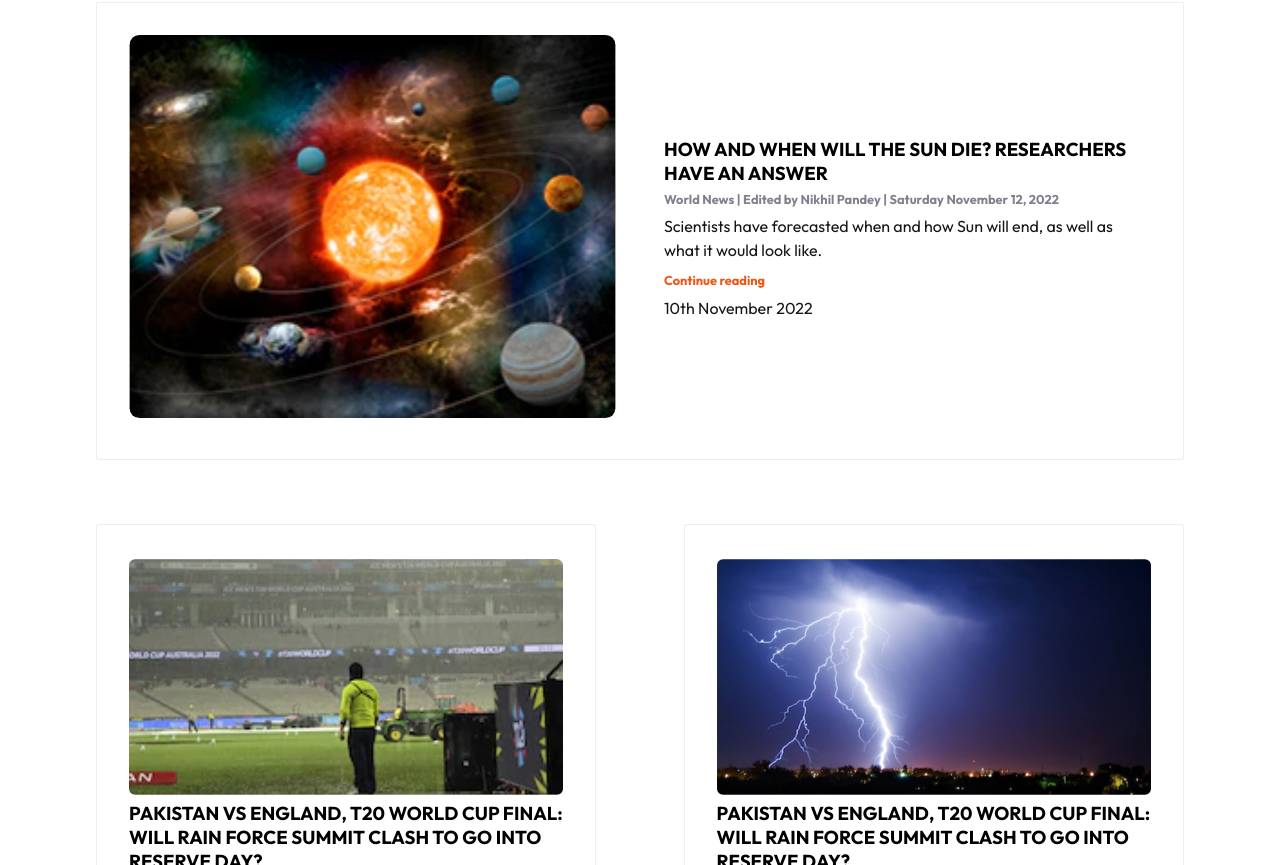
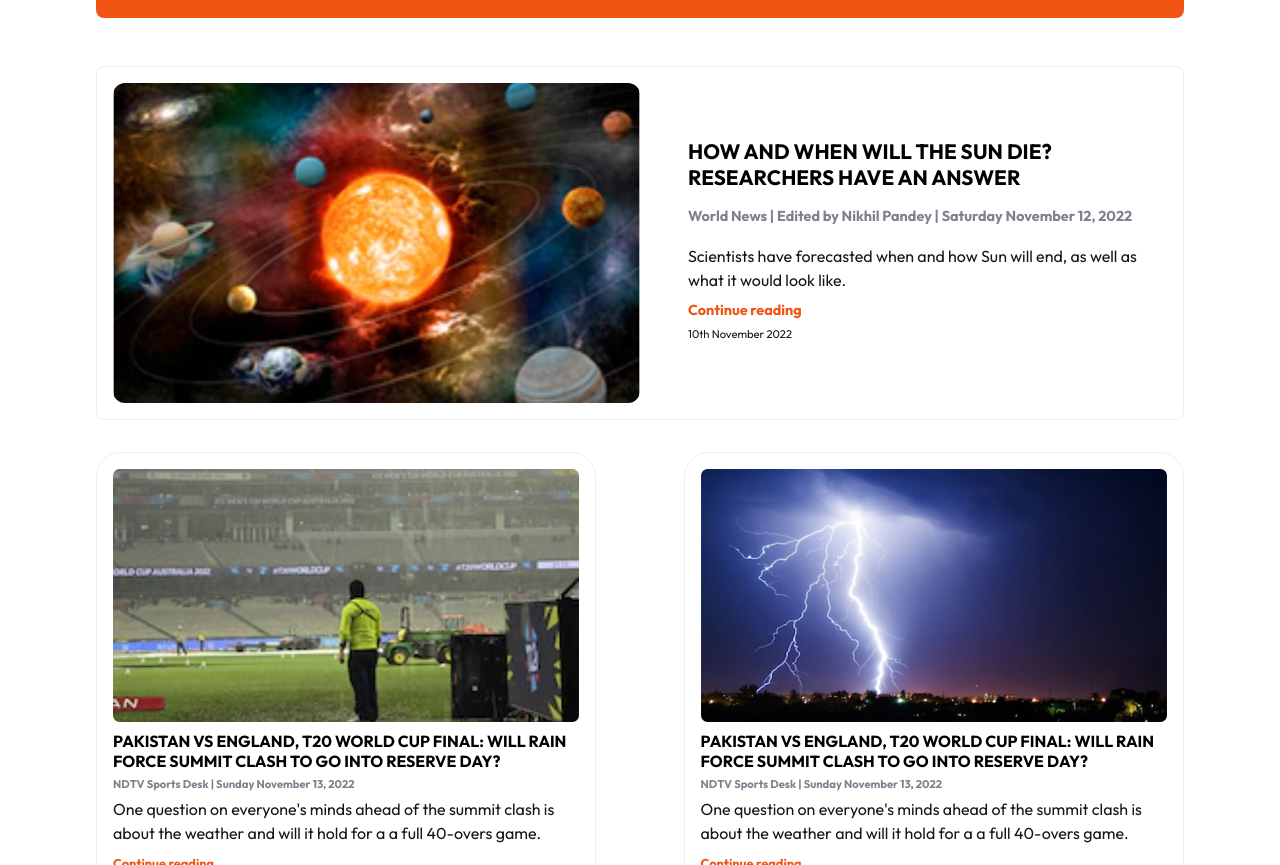
Before and after one commit to afolasope/weathery_news, a React (Create React App) app: page / in a window 1280 px wide. Shown: the part 595-1460 px from the top of the page. Built offline with nearby package versions, Linux system fonts and the light colour scheme.

Commit message:
style: cards fix

```diff
--- a/src/App.js
+++ b/src/App.js
@@ -11,7 +11,9 @@ import {
   logo,
   logoFooter,
   news1,
+  news1Vert,
   news2,
+  news2Vert,
   news3,
   news4,
   news5,
@@ -54,12 +56,14 @@ const articles = [
 
 const rectangle1 = {
   image: news3,
+  image2: news1Vert,
   heading: 'How And When Will The Sun Die? Researchers Have An Answer',
   info: 'World News | Edited by Nikhil Pandey | Saturday November 12, 2022',
   text: 'Scientists have forecasted when and how Sun will end, as well as what it would look like.',
 };
 const rectangle2 = {
   image: news6,
+  image2: news2Vert,
   heading: 'NCAA warns pilots, airlines over adverse weather',
   info: 'Nigerian Aviation | By Wole Oyebade, 18 June 2021 | 3:06 am',
   text: `The Nigerian Civil Aviation Authority (NCAA) has warned pilots to be wary of severe thunderstorms and other hazardous weather changes during the rainy season.`,
@@ -104,6 +108,7 @@ const App = () => {
             <RectangleCard
               heading={rectangle1.heading}
               image={rectangle1.image}
+              image2={rectangle1.image2}
               info={rectangle1.info}
               text={rectangle1.text}
             />
@@ -118,6 +123,7 @@ const App = () => {
           <RectangleCard
             heading={rectangle2.heading}
             image={rectangle2.image}
+            image2={rectangle2.image}
             info={rectangle2.info}
             text={rectangle2.text}
           />
@@ -284,6 +290,12 @@ const Wrapper = styled.div`
     gap: 1rem;
     border-radius: 8px;
     margin-bottom: 3rem;
+    @media (min-width: 800px) {
+      padding: 3rem;
+    }
+    @media (min-width: 1200px) {
+      padding: 4rem;
+    }
     .conditions {
       display: none;
       @media (min-width: 600px) {
@@ -291,12 +303,10 @@ const Wrapper = styled.div`
       }
     }
   }
-  .rectangle {
-    margin: 2rem 0;
-  }
+
 
   .cards {
-    margin-top: 4rem;
+    margin-top: 2rem;
     @media (min-width: 690px) {
       display: flex;
       flex-flow: wrap;
--- a/src/assets/index.js
+++ b/src/assets/index.js
@@ -22,7 +22,7 @@ import news4 from './news4.svg';
 import news5 from './news5.svg';
 import news6 from './news6.svg';
 import news1Vert from './news1-vert.svg';
-
+import news2Vert from './news2-vert.svg';
 
 export {
   logoFooter,
@@ -48,5 +48,6 @@ export {
   news4,
   news5,
   news6,
-  news1Vert
+  news1Vert,
+  news2Vert,
 };
--- a/src/components/Card.js
+++ b/src/components/Card.js
@@ -12,12 +12,10 @@ const Card = ({ image, heading, info, text }) => {
         <h3>{heading}</h3>
         <p>{info}</p>
         <p>{text}</p>
-
         <p>
           <a href="/">Continue reading</a>
         </p>
-
-        <p>10th November 2022</p>
+        <p className="date">10th November 2022</p>
       </div>
     </Wrapper>
   );
@@ -30,32 +28,31 @@ const Wrapper = styled.article`
   padding: 0.5rem;
   border-radius: 2px;
   gap: 0.5rem;
-  margin-bottom: 1.5rem;
+  margin-bottom: 2rem;
   @media (min-width: 600px) {
     flex-basis: 46%;
-    padding: 2rem;
+    padding: 1rem;
+    border-radius: 24px;
   }
 
   .img-container {
     flex-basis: 50%;
-    height: 15rem;
     margin-bottom: 0.3rem;
-
     img {
       width: 100%;
       height: 100%;
-    }
-    @media (min-width: 800px) {
+      object-fit: fill;
     }
   }
   .text {
     flex-basis: 50%;
     h3 {
       text-transform: uppercase;
+      font-size: 1rem;
     }
     p:first-of-type {
       color: ${colors.textLinks};
-      font-size: 0.8rem;
+      font-size: 0.7rem;
       font-weight: bold;
     }
     p a {
@@ -63,5 +60,8 @@ const Wrapper = styled.article`
       font-size: 0.8rem;
       font-weight: bold;
     }
+    .date {
+      font-size: 0.7rem;
+    }
   }
 `;
--- a/src/components/MobileNav.js
+++ b/src/components/MobileNav.js
@@ -6,7 +6,6 @@ import {
   features,
   home,
   info,
-  openNav,
   signup,
 } from '../assets';
 import { colors } from '../styles/variables';
@@ -94,10 +93,9 @@ const Wrapper = styled.div`
     position: fixed;
     background-color: #fff;
     height: 100vh;
-    padding: 1.5rem;
+    /* padding: 1.5rem; */
     transition: all 0.5s;
     box-shadow: -5px 0 1px -5px #333;
-
     .close-nav,
     ul,
     hr {
@@ -105,26 +103,26 @@ const Wrapper = styled.div`
     }
     hr {
       color: #d0d0d5;
-
       margin: 1.5rem 0;
+      width: 90%;
+      margin: 2rem 0 2rem auto;
     }
-
     @media (min-width: 800px) {
       display: none;
     }
-
     .close-nav {
+      padding: 2rem 3rem 0 0;
       text-align: right;
     }
-
     ul {
+      margin-left: 2rem;
       li {
         display: flex;
         align-items: center;
-        padding: 0.6rem;
+        padding: 0.6rem 0.5rem;
         border-radius: 4px;
         margin-bottom: 1.3rem;
-        color: #1e1e1e;
+        color: #82808f;
         &:hover {
           background-color: #fdead7;
           color: ${colors.bgPry};
@@ -133,6 +131,9 @@ const Wrapper = styled.div`
         span {
           margin-right: 0.5rem;
         }
+        img {
+          width: 1.2rem;
+        }
       }
     }
   }
--- a/src/components/RectangleCard.js
+++ b/src/components/RectangleCard.js
@@ -2,11 +2,12 @@ import React from 'react';
 import styled from 'styled-components';
 import { colors } from '../styles/variables';
 
-const RectangleCard = ({ image, heading, info, text }) => {
+const RectangleCard = ({ image, image2, heading, info, text }) => {
   return (
     <Wrapper>
       <div className="img-container">
         <img src={image} alt="" />
+        <img src={image2} alt="" />
       </div>
       <div className="text">
         <h3>{heading}</h3>
@@ -16,7 +17,7 @@ const RectangleCard = ({ image, heading, info, text }) => {
           <a href="/">Continue reading</a>
         </p>
 
-        <p>10th November 2022</p>
+        <p className="date">10th November 2022</p>
       </div>
     </Wrapper>
   );
@@ -27,45 +28,71 @@ export default RectangleCard;
 const Wrapper = styled.article`
   border: 1px solid #eee;
   padding: 0.5rem;
-  border-radius: 2px;
+  border-radius: 4px;
   gap: 0.5rem;
   display: flex;
+  align-items: center;
   @media (min-width: 800px) {
     display: flex;
     align-items: center;
     gap: 3rem;
-    padding: 2rem;
+    padding: 1rem;
+    border-radius: 8px;
   }
   .img-container {
     flex-basis: 50%;
-    /* max-height: 15rem; */
-    /* height: 15rem; */
-    /* height: 10rem;
-    width: 100%; */
-    margin-bottom: 0.3rem;
-
+    min-width: 50%;
+    height: 20rem;
+    border-radius: 6px;
+    img:first-of-type {
+      display: none;
+      border-radius: 12px;
+      @media (min-width: 690px) {
+        display: block;
+      }
+    }
+    @media (min-width: 690px) {
+      img:last-of-type {
+        display: none;
+      }
+    }
     img {
       width: 100%;
       height: 100%;
-    }
-    @media (min-width: 800px) {
-
+      object-fit: cover;
+      border-radius: 3px;
     }
   }
   .text {
     flex-basis: 50%;
     h3 {
       text-transform: uppercase;
+      font-size: 1rem;
+      @media (min-width: 690px) {
+        font-size: 1.3rem;
+        margin-bottom: 1rem;
+      }
     }
     p:first-of-type {
       color: ${colors.textLinks};
-      font-size: 0.8rem;
+      font-size: 0.7rem;
       font-weight: bold;
+      @media (min-width: 690px) {
+        font-size: 0.9rem;
+        margin-bottom: 1rem;
+      }
     }
     p a {
       color: ${colors.bgSec};
       font-size: 0.8rem;
       font-weight: bold;
+      @media (min-width: 690px) {
+        font-size: 0.9rem;
+        margin:  1.2rem 0;
+      }
+    }
+    .date {
+      font-size: 0.7rem;
     }
   }
 `;
```
Also changed, not shown: src/assets/news2-vert.svg (added).
